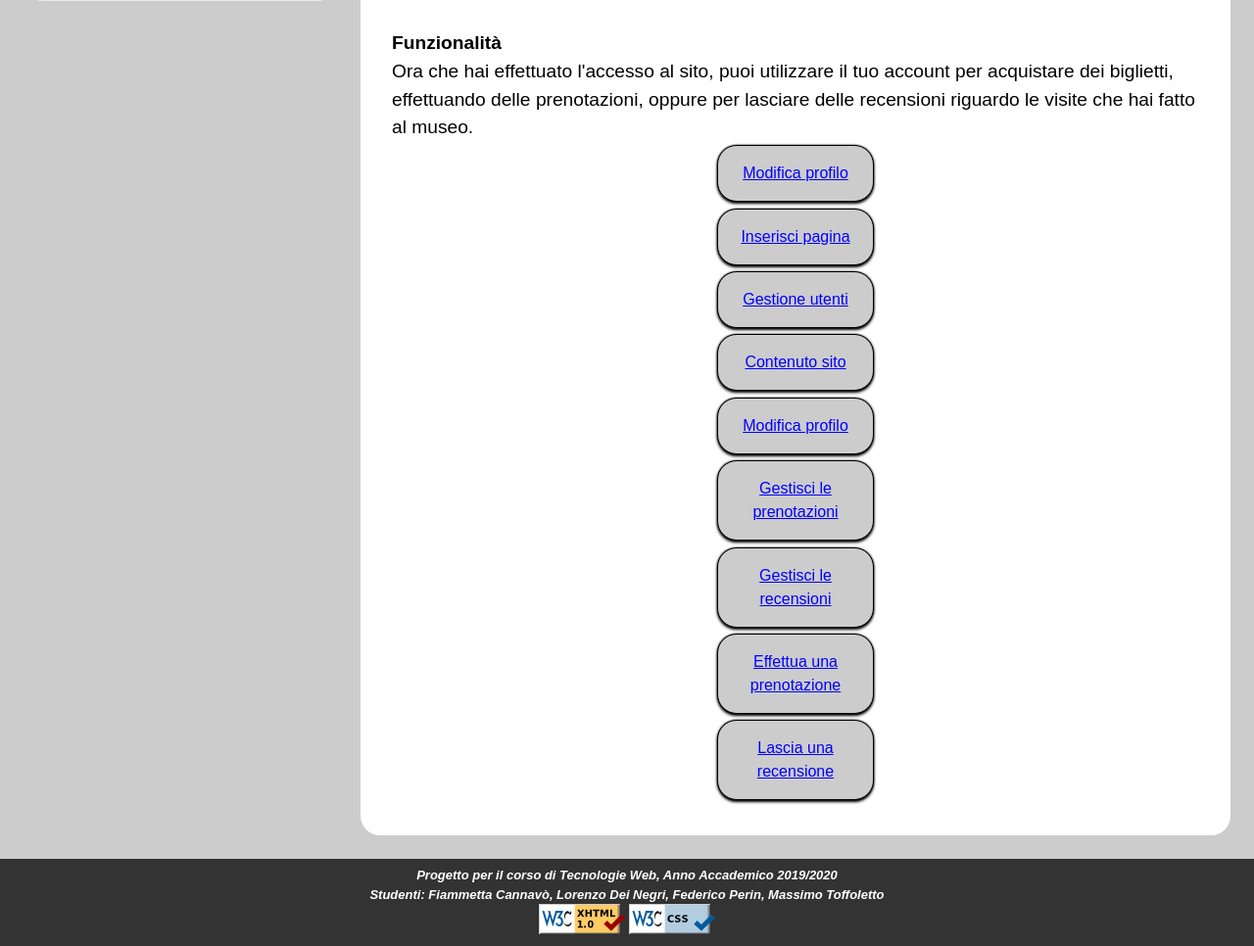
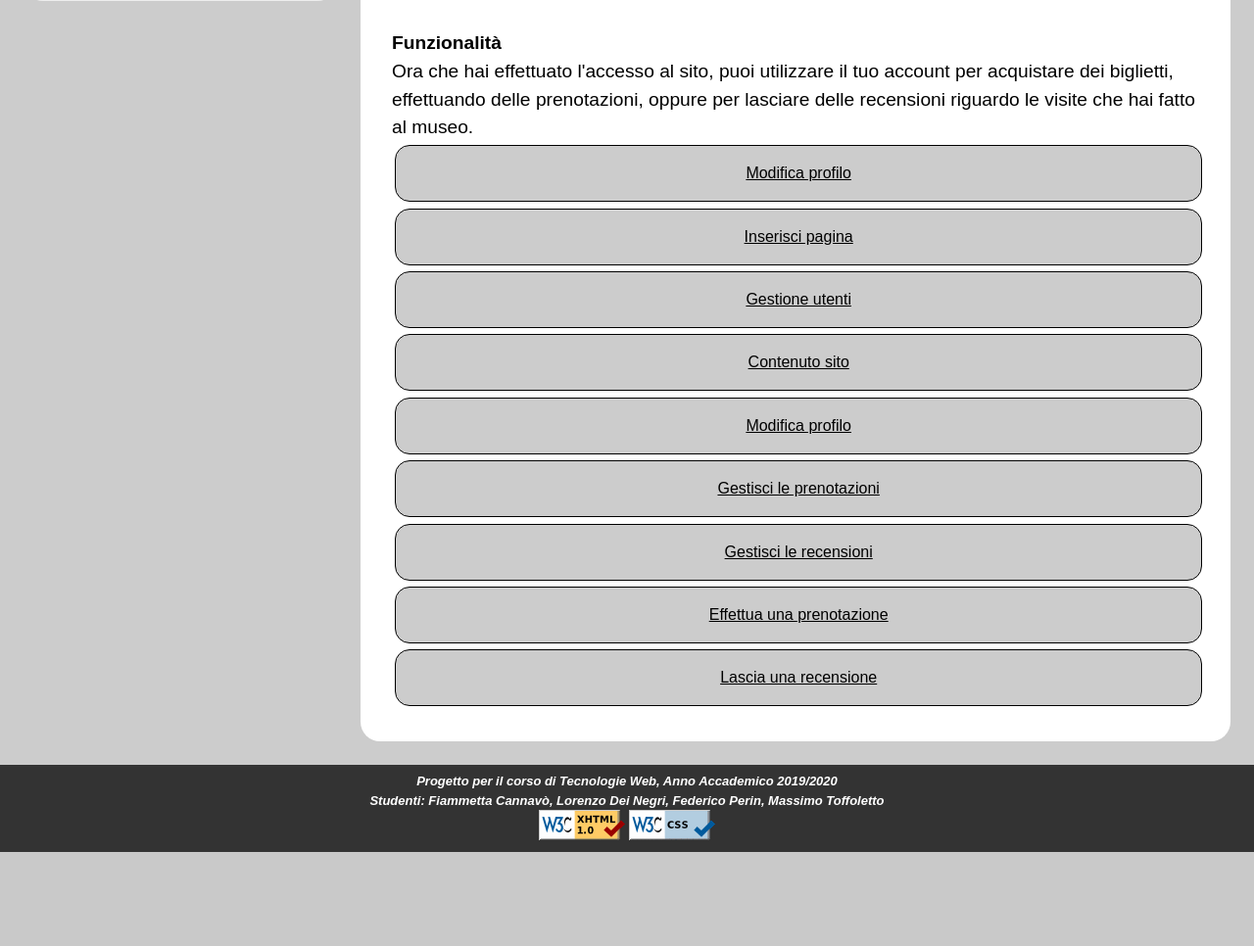
Before and after one commit to pheasant98/ProgettoTecnologieWeb, a PHP site: page /HTML/AreaPersonale.html in a window 1280 px wide. Shown: the part 806-1772 px from the top of the page at 98% size. After the commit the page ends 1676 px from the top, so only its background shows below. Run offline with PHP 8.4, Linux system fonts and the light colour scheme.

Commit message:
Fix post test sulla prima metà delle pagine

```diff
--- a/CSS/Style.css
+++ b/CSS/Style.css
@@ -315,27 +319,36 @@ a:visited {
   opacity: 0.7;
 }
 
+#buttonHomeError404 {
+  margin: 1em auto auto;
+}
+
 .button {
   display: block;
   text-align: center;
+  text-decoration: underline;
+  color: #000;
   outline: none;
   cursor: pointer;
-  border-radius: 20px;
+  border-radius: 15px;
   background-color: #ccc;
   padding: 1em;
   margin: 0.2em;
   width: 10em;
   border: 1px solid #000;
-  box-shadow: 0 0 2px 0 #000, 0 2px 3px #000;
 }
 
 .button:hover {
   font-weight: bold;
+  box-shadow: 0 0 2px 0 #333, 0 2px 3px #333;
 }
 
 .button:active {
-  background-color: #fff;
   box-shadow: none;
+}
+
+.userOperationButton {
+  width: 100%;
 }
 
 /* Posizionamento al centro del contenuto per la navigazione */
--- a/HTML/AreaPersonale.html
+++ b/HTML/AreaPersonale.html
@@ -141,41 +141,41 @@
 
             <ul id="adminOperationsList" class="navigation">
                 <li>
-                    <a id="ModificaAdmin" class="button" href="ModificaDatiUtente.html" title="vai alla pagina modifica dati utente" role="button" aria-label="vai alla pagina modifica dati utente">Modifica profilo</a>
+                    <a id="ModificaAdmin" class="button userOperationButton" href="ModificaDatiUtente.html" title="vai alla pagina modifica dati utente" role="button" aria-label="vai alla pagina modifica dati utente">Modifica profilo</a>
                 </li>
 
                 <li>
-                    <a id="Inserisci" class="button" href="Inserisci.html" title="vai alla pagina inserisci pagina" role="button" aria-label="vai alla pagina inserisci pagina">Inserisci pagina</a>
+                    <a id="Inserisci" class="button userOperationButton" href="Inserisci.html" title="vai alla pagina inserisci pagina" role="button" aria-label="vai alla pagina inserisci pagina">Inserisci pagina</a>
                 </li>
 
                 <li>
-                    <a id="GestioneUtenti" class="button" href="GestioneUtenti.html" title="vai alla pagina Gestione Utenti" role="button" aria-label="vai alla pagina iGestione Utenti">Gestione utenti</a>
+                    <a id="GestioneUtenti" class="button userOperationButton" href="GestioneUtenti.html" title="vai alla pagina Gestione Utenti" role="button" aria-label="vai alla pagina iGestione Utenti">Gestione utenti</a>
                 </li>
 
                 <li>
-                    <a id="ContenutoSito" class="button" href="GestioneContenuti.html" title="vai alla pagina Contenuto Sito" role="button" aria-label="vai alla pagina Contenuto Sito">Contenuto sito</a>
+                    <a id="ContenutoSito" class="button userOperationButton" href="GestioneContenuti.html" title="vai alla pagina Contenuto Sito" role="button" aria-label="vai alla pagina Contenuto Sito">Contenuto sito</a>
                 </li>
             </ul>
 
             <ul id="userOperationsList" class="navigation">
                 <li>
-                    <a href="ModificaDatiUtente.html" id="ModificaUser" class="button" title="Modifica dati profilo" aria-label="Vai alla pagina per la modifica dei dati del profilo">Modifica profilo</a>
+                    <a href="ModificaDatiUtente.html" id="ModificaUser" class="button userOperationButton" title="Modifica dati profilo" aria-label="Vai alla pagina per la modifica dei dati del profilo">Modifica profilo</a>
                 </li>
 
                 <li>
-                    <a href="Prenotazioni.html" class="button" title="Gestisci le tue prenotazioni" aria-label="Vai alla pagina per la gestione delle prenotazioni effettuate">Gestisci le prenotazioni</a>
+                    <a href="Prenotazioni.html" class="button userOperationButton" title="Gestisci le tue prenotazioni" aria-label="Vai alla pagina per la gestione delle prenotazioni effettuate">Gestisci le prenotazioni</a>
                 </li>
 
                 <li>
-                    <a href="Recensione.html" class="button" title="Gestisci le tue recensioni" aria-label="Vai alla pagina per la gestione delle recensioni lasciate">Gestisci le recensioni</a>
+                    <a href="Recensione.html" class="button userOperationButton" title="Gestisci le tue recensioni" aria-label="Vai alla pagina per la gestione delle recensioni lasciate">Gestisci le recensioni</a>
                 </li>
 
                 <li>
-                    <a href="OpzioniAcquisto.html" class="button" title="Effettua una nuova prenotazione" aria-label="Vai alla pagina per effettuare una nuova prenotazione">Effettua una prenotazione</a>
+                    <a href="OpzioniAcquisto.html" class="button userOperationButton" title="Effettua una nuova prenotazione" aria-label="Vai alla pagina per effettuare una nuova prenotazione">Effettua una prenotazione</a>
                 </li>
 
                 <li>
-                    <a href="LasciaUnaRecensione.html" class="button" title="Lascia una nuova recensione" aria-label="Vai alla pagina per lasciare una nuova recensione">Lascia una recensione</a>
+                    <a href="LasciaUnaRecensione.html" class="button userOperationButton" title="Lascia una nuova recensione" aria-label="Vai alla pagina per lasciare una nuova recensione">Lascia una recensione</a>
                 </li>
             </ul>
 
--- a/HTML/GestioneUtenti.html
+++ b/HTML/GestioneUtenti.html
@@ -118,7 +118,6 @@
                     <a href="#u2" class="skipInformation">Salta l'utente</a>
 
                     <p class="userButton">
-                        <a class="button" href="VisioneUtenteDaAdmin.html" title="Visualizza dettagli utente" role="button" aria-label="Visualizza dettagli utente">Visualizza</a>
                         <a class="button" href="" title="Rimuovi utente" role="button" aria-label="Rimuovi utente">Rimuovi</a>
                     </p>
                 </li>
@@ -129,7 +128,6 @@
                     <a href="#u3" class="skipInformation">Salta l'utente</a>
 
                     <p class="userButton">
-                        <a class="button" href="VisioneUtenteDaAdmin.html" title="Visualizza dettagli utente" role="button" aria-label="Visualizza dettagli utente">Visualizza</a>
                         <a class="button" href="" title="Rimuovi utente" role="button" aria-label="Rimuovi utente">Rimuovi</a>
                     </p>
                 </li>
@@ -140,7 +138,6 @@
                     <a href="#buttonBack" class="skipInformation">Salta l'utente</a>
 
                     <p class="userButton">
-                        <a class="button" href="VisioneUtenteDaAdmin.html" title="Visualizza dettagli utente" role="button" aria-label="Visualizza dettagli utente">Visualizza</a>
                         <a class="button" href="" title="Rimuovi utente" role="button" aria-label="Rimuovi utente">Rimuovi</a>
                     </p>
                 </li>
```
Also changed, not shown: other parts of CSS/Style.css (+12 -20 lines), HTML/Acquista.html (+4 -4 lines), HTML/Error404.html (+5 -2 lines), Images/HamburgerMenu1.png (added).
